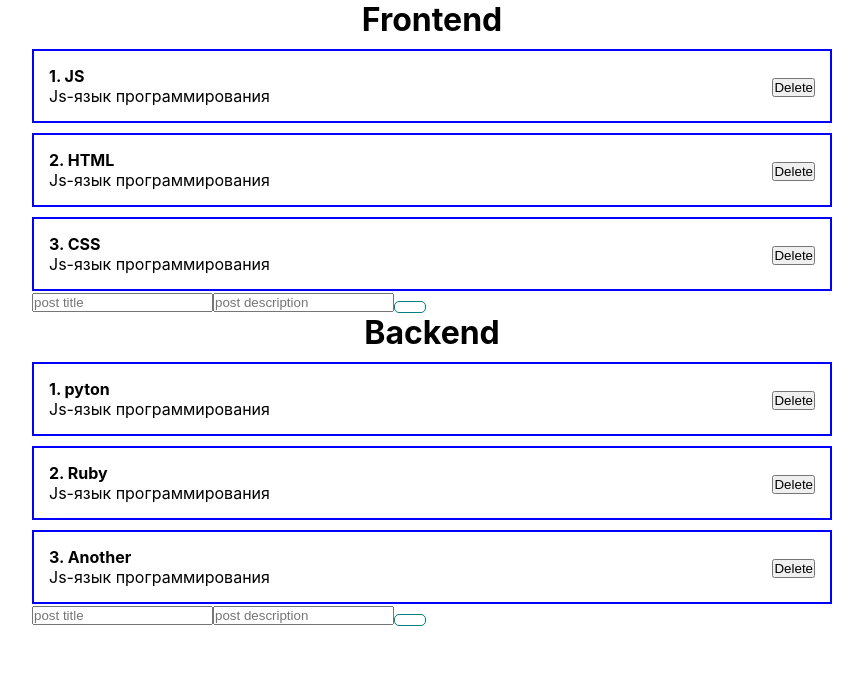
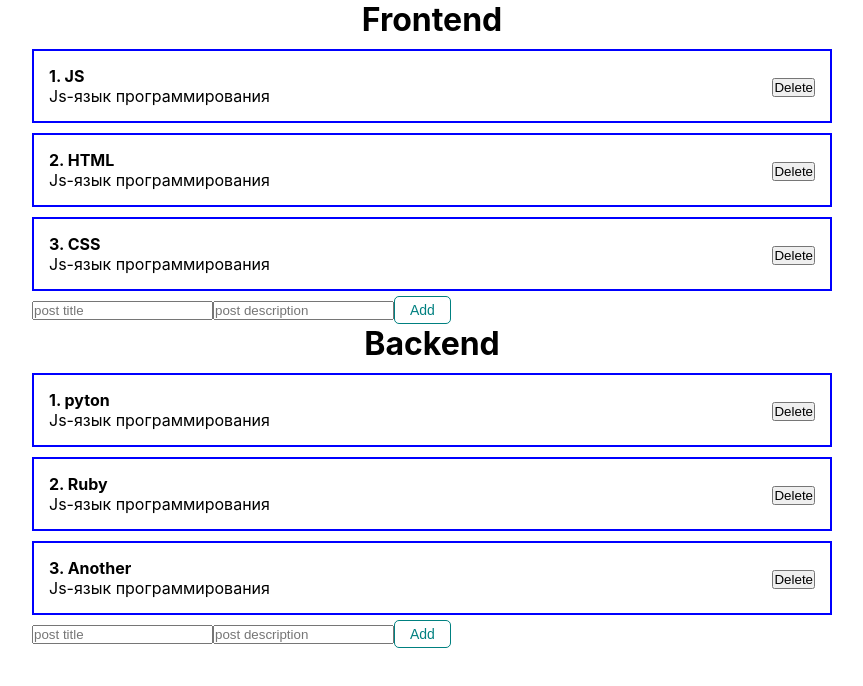
Before and after one commit to AleksandraBoch/training-codewars-and-oth-, a React (Create React App) app: page / in a window 1280 px wide. Shown: the top 686 px of the page, without its empty margins (208-1071 px from the left). Built offline with nearby package versions, Linux system fonts and the light colour scheme.

Commit message:
button added

```diff
--- a/src/Ulbi/button.jsx
+++ b/src/Ulbi/button.jsx
@@ -1,9 +1,10 @@
 import React from 'react';
 import classes from './Button.module.css'
 
-const Button = () => {
+const Button = (props) => {
     return (
         <button className={classes.myButton}>
+            {props.children}
         </button>
     );
 };
```
